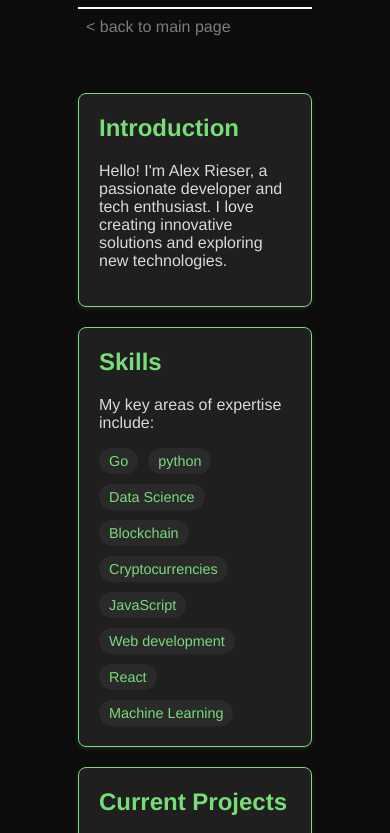
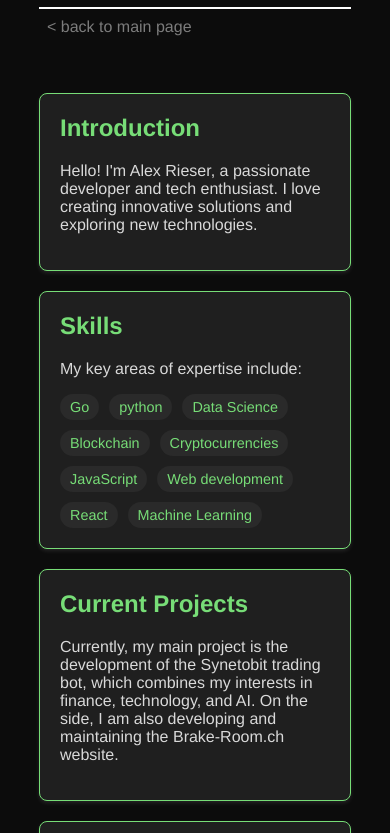
Before and after one commit to HelloAlex4/AlexanderRieserWebsite, a plain HTML site: page aboutme/index.html in a window 390 px wide. Shown: the part 121-954 px from the top of the page. Drawn offline with Linux system fonts and the light colour scheme.

Commit message:
responsiveness

```diff
--- a/blog/parentstyle.css
+++ b/blog/parentstyle.css
@@ -86,3 +86,15 @@ body {
     height: 5em;
     width: 100%;
 }
+
+@media (max-width: 900px) { /* Adjust the width as needed */
+    .content {
+        margin-left: 10%;
+        margin-right: 10%;
+    }
+
+    .header-line {
+        margin-left: 10%;
+        margin-right: 10%;
+    }
+}
--- a/projects/projects.css
+++ b/projects/projects.css
@@ -132,4 +132,9 @@
     .project-image {
         display: none; /* Hide the image */
     }
+
+    .projects-container {
+        margin-left: 10%;
+        margin-right: 10%;
+    }
 }
```
